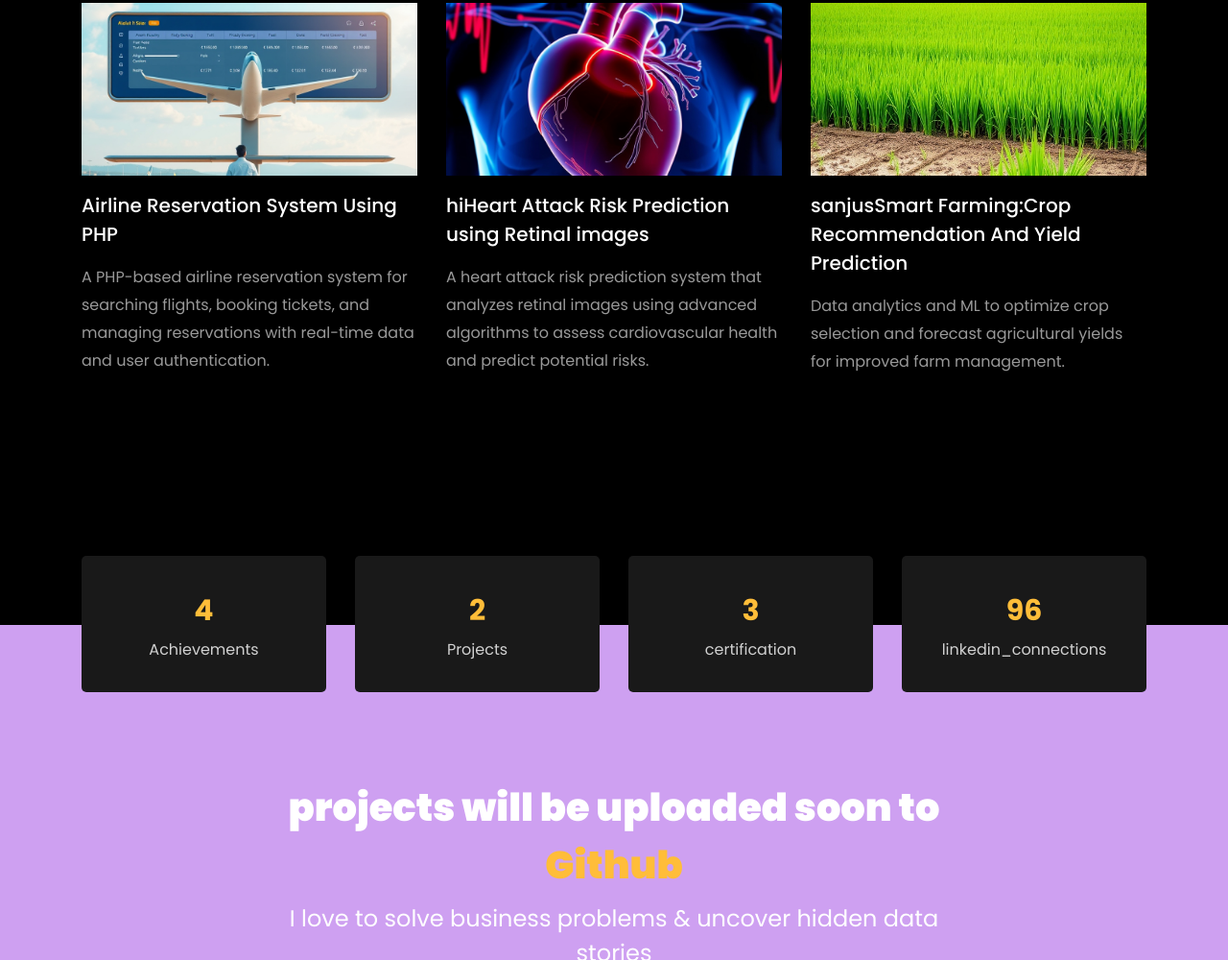
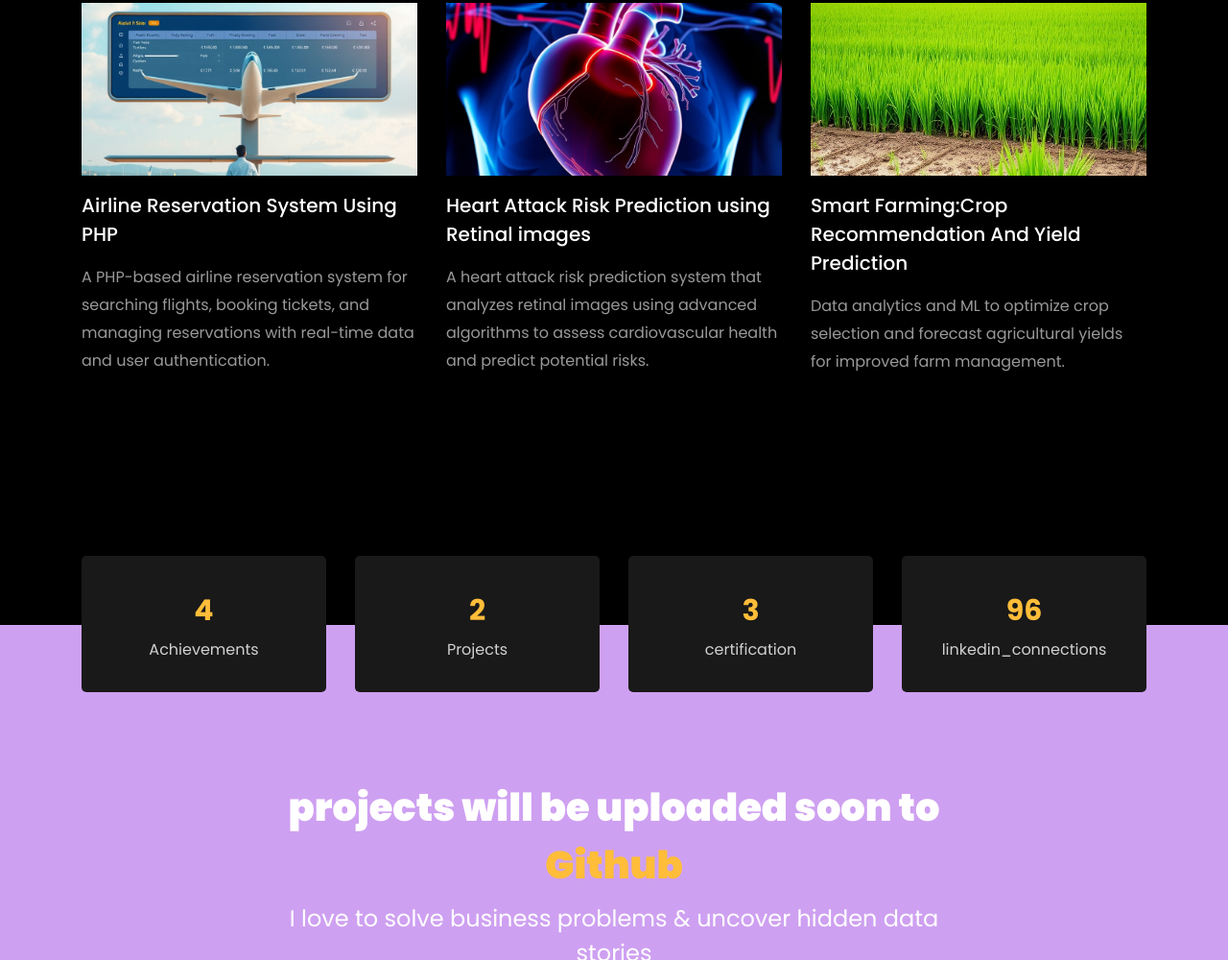
Before and after one commit to Sanju-2001/sanju_portfolio, a plain HTML site: page index.html in a window 1280 px wide. Shown: the part 3611-4611 px from the top of the page at 96% size. Drawn offline with Linux system fonts and the light colour scheme; files whose address does not match are found by name.

Commit message:
Update index.html

```diff
--- a/index.html
+++ b/index.html
@@ -419,7 +419,7 @@
               </a>
               <div class="text mt-3 float-right d-block">
 
-                <h3 class="heading"><a href="#">hiHeart Attack Risk Prediction using Retinal images</a></h3>
+                <h3 class="heading"><a href="#">Heart Attack Risk Prediction using Retinal images</a></h3>
                 <p>A heart attack risk prediction system that analyzes retinal images using advanced algorithms to assess cardiovascular health and predict potential risks.</p>
               </div>
             </div>
@@ -430,7 +430,7 @@
               </a>
               <div class="text mt-3 float-right d-block">
 
-                <h3 class="heading"><a href="#">sanjusSmart Farming:Crop Recommendation And Yield Prediction</a></h3>
+                <h3 class="heading"><a href="#">Smart Farming:Crop Recommendation And Yield Prediction</a></h3>
                 <p>Data analytics and ML to optimize crop selection and forecast agricultural yields for improved farm management.</p>
               </div>
             </div>
```
